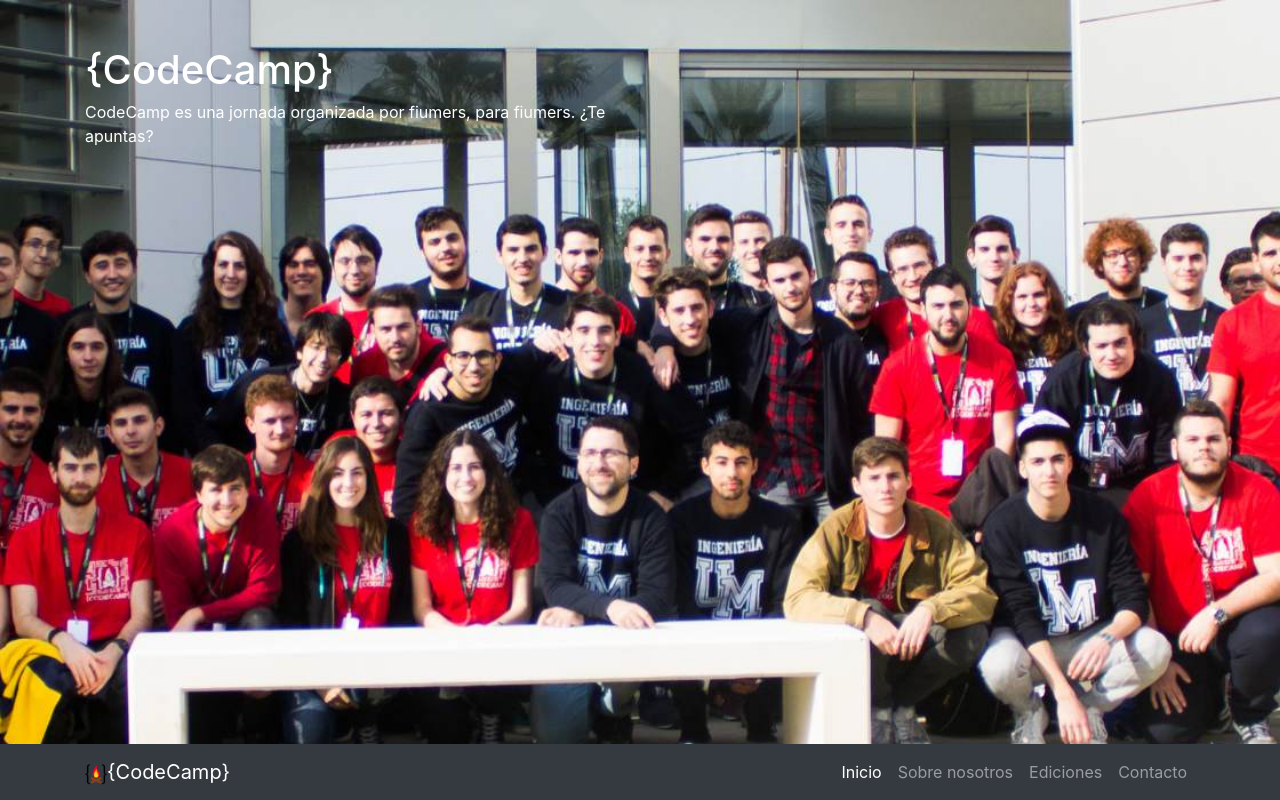
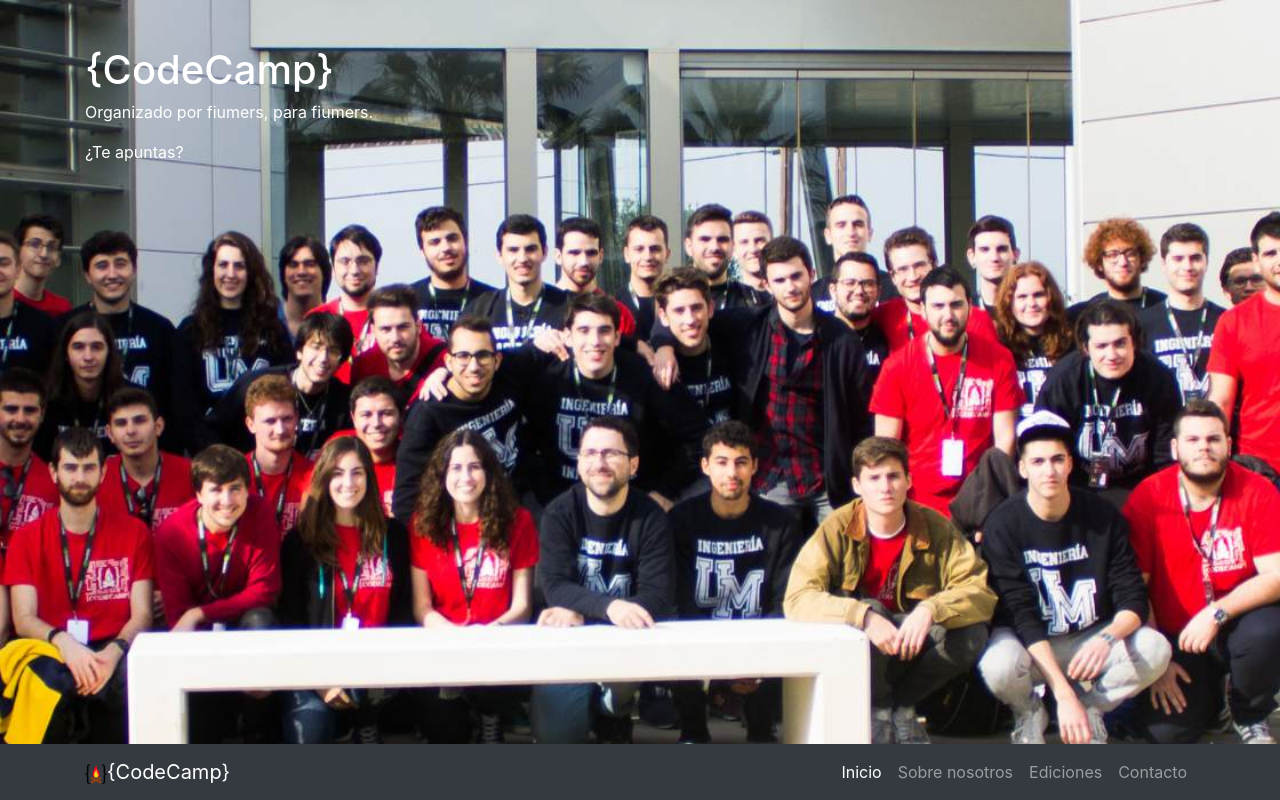
Before and after one commit to dafi-um/CodeCamp, a website: page index.html in a window 1280 px wide. Drawn offline with Linux system fonts and the light colour scheme.

Commit message:
Update index.html

```diff
--- a/index.html
+++ b/index.html
@@ -56,7 +56,8 @@
         <div class="row">
           <div class="col-lg-6">
             <h1 class="mt-5 text-white">{CodeCamp}</h1>
-            <p class="text-white">CodeCamp es una jornada organizada por fiumers, para fiumers. ¿Te apuntas?</p>
+            <p class="text-white">Organizado por fiumers, para fiumers.</p>
+            <p class="text-white">¿Te apuntas?</p>
           </div>
         </div>
       </div>
```
